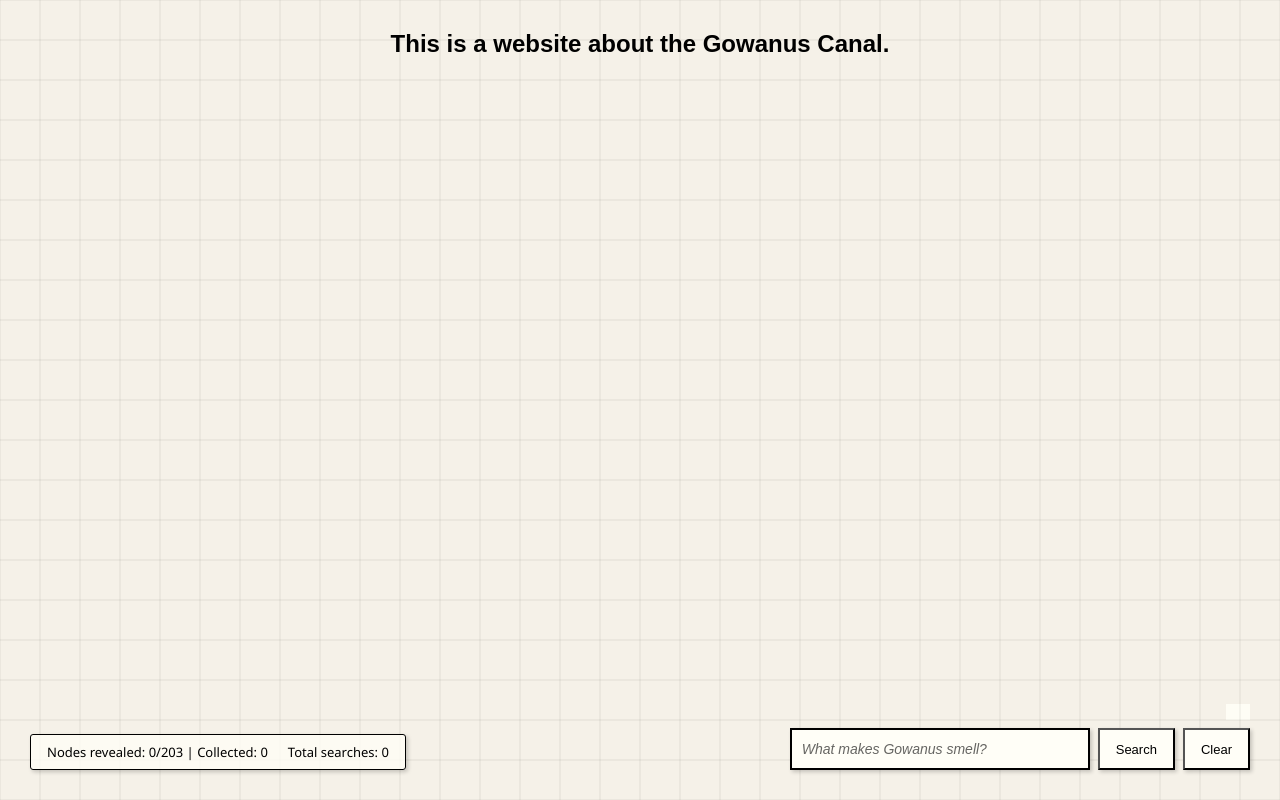
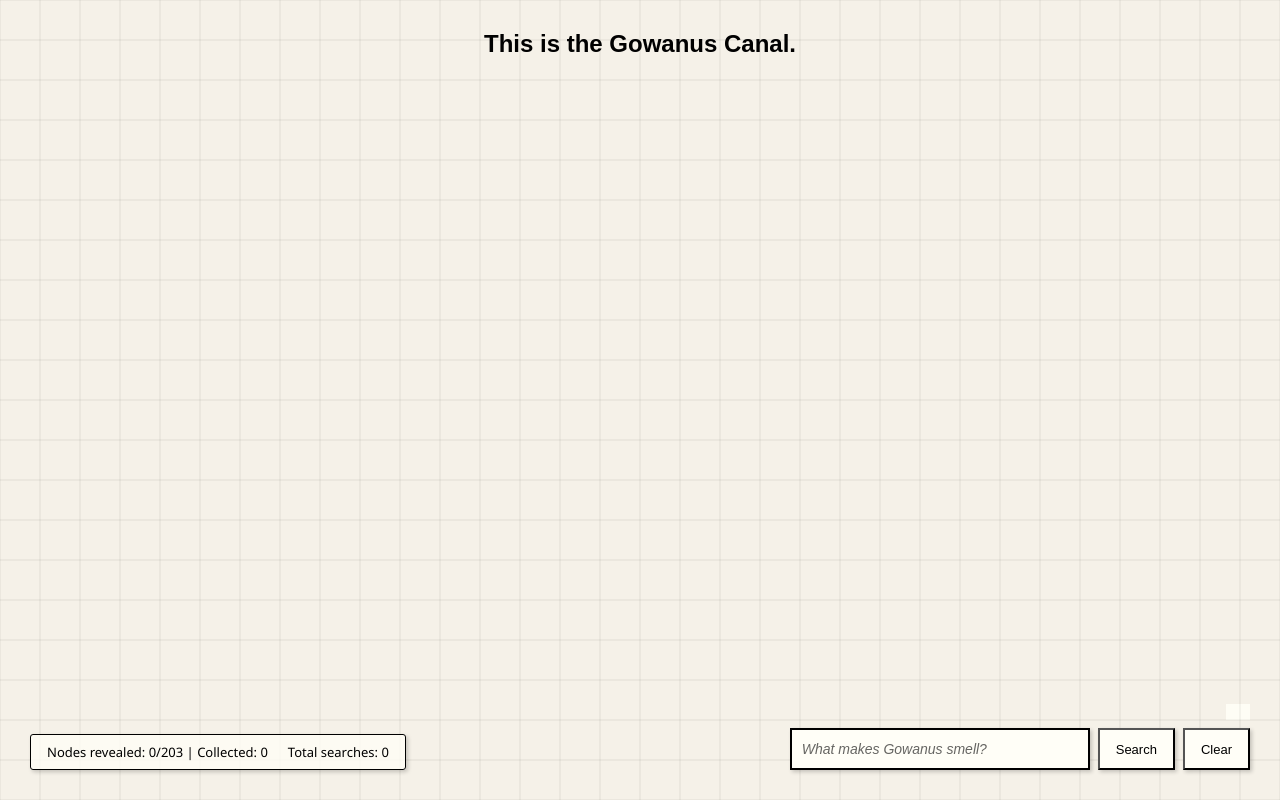
Before and after one commit to hotranchdressing/gowanus-futures-project, a website: page public/pages/map.html in a window 1280 px wide. Drawn offline with Linux system fonts and the light colour scheme; a web font is replaced by a local one.

Commit message:
Update map.html

```diff
--- a/public/pages/map.html
+++ b/public/pages/map.html
@@ -11,7 +11,7 @@
   <body data-pusher-key="fcb48d0bea0e88fee65e" data-pusher-cluster="us2">
     <div class="map-container">
       <header class="map-header">
-        <h1>This is a website about the Gowanus Canal.</h1>
+        <h1>This is the Gowanus Canal.</h1>
       </header>
 
       <div class="search-container">
```
